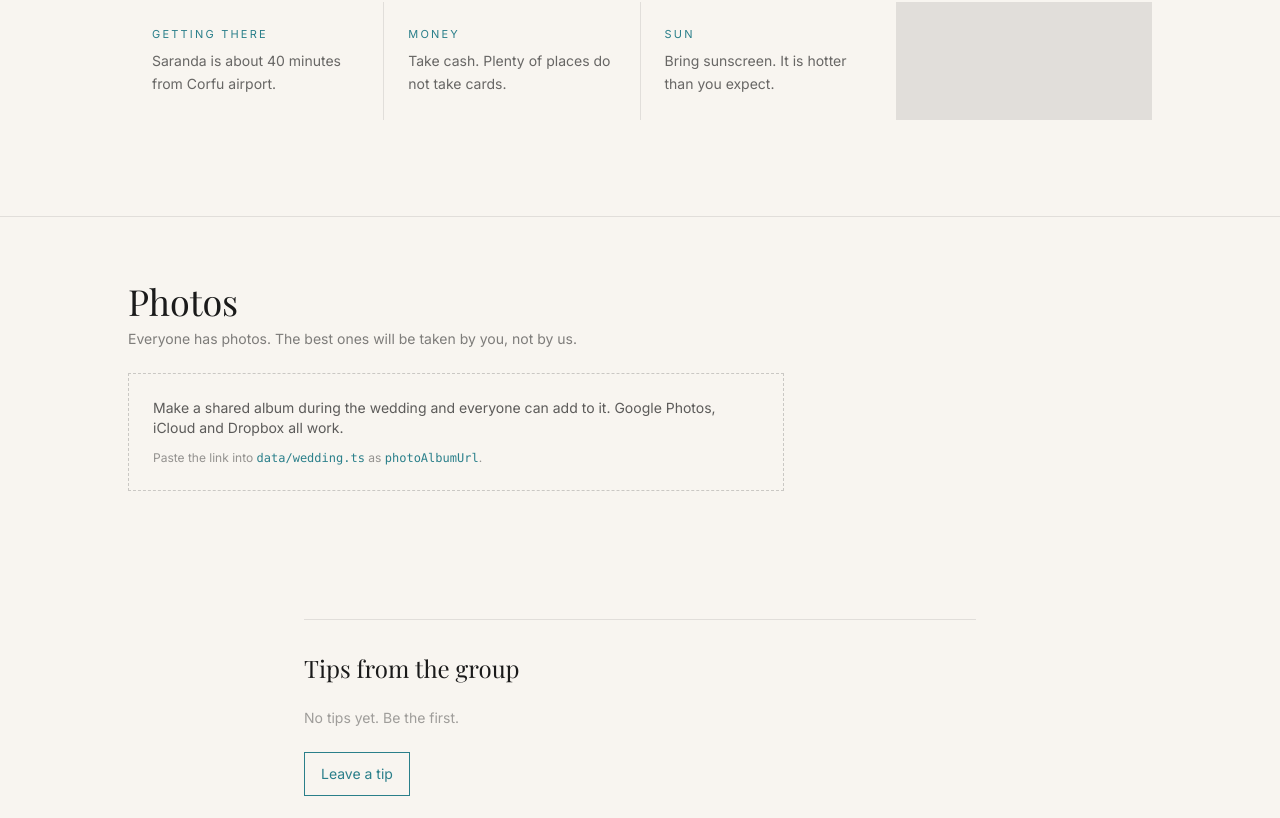
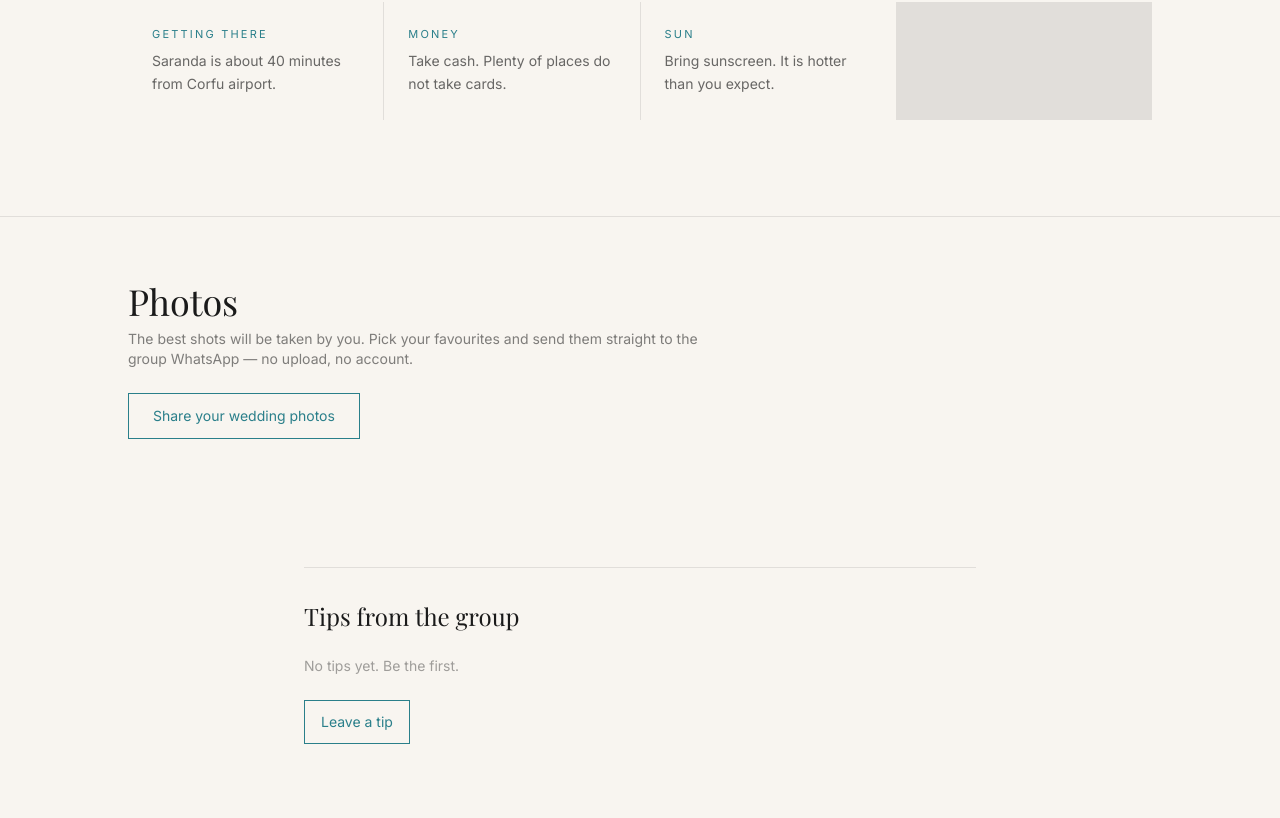
Before and after one commit to iamardiblackhat/albania-riviera, a Next.js app: page /wedding in a window 1280 px wide. Shown: the part 1341-2159 px from the top of the page. Built offline with nearby package versions, Linux system fonts and the light colour scheme; a web font is replaced by a local one.

Commit message:
Replace album link with direct photo share sheet

```diff
--- a/app/wedding/page.tsx
+++ b/app/wedding/page.tsx
@@ -145,7 +145,7 @@ export default function WeddingPage() {
       {/* Photos */}
       <section className="border-t border-[#1A1A1A]/10 px-5 md:px-8 py-12 md:py-16">
         <div className="mx-auto max-w-5xl">
-          <PhotoWall albumUrl={wedding.photoAlbumUrl} />
+          <PhotoWall />
         </div>
       </section>
 
--- a/components/PhotoWall.tsx
+++ b/components/PhotoWall.tsx
@@ -1,45 +1,58 @@
 'use client'
 
+import { useRef, useState } from 'react'
+
 /**
- * Photo wall. If an album URL is supplied we link out to a shared album
- * (Google Photos / iCloud / Dropbox). Otherwise we invite guests to add one.
- * No accounts, no API keys, no uploads handled by this app.
+ * Direct photo sharing with no backend: guests pick photos and the
+ * device share sheet sends them straight to the group chat / album.
+ * Falls back to a WhatsApp hint on desktop.
  */
+export default function PhotoWall() {
+  const inputRef = useRef<HTMLInputElement>(null)
+  const [status, setStatus] = useState('')
 
-interface PhotoWallProps {
-  albumUrl?: string
-}
+  async function handleFiles(files: FileList | null) {
+    if (!files || files.length === 0) return
+    const images = Array.from(files).filter((f) => f.type.startsWith('image/'))
+    if (images.length === 0) return
 
-export default function PhotoWall({ albumUrl = '' }: PhotoWallProps) {
+    setStatus(`Sharing ${images.length} photo${images.length > 1 ? 's' : ''}...`)
+    try {
+      if (navigator.canShare && navigator.canShare({ files: images })) {
+        await navigator.share({ files: images, title: 'Wedding photos' })
+        setStatus('Thanks!')
+      } else {
+        setStatus('Your phone cannot share files directly. Send them in the group WhatsApp instead.')
+      }
+    } catch {
+      setStatus('')
+    }
+  }
+
   return (
     <div>
       <h2 className="font-[family-name:var(--font-playfair)] text-3xl md:text-4xl mb-2">Photos</h2>
       <p className="text-sm text-[#1A1A1A]/55 mb-6 max-w-prose">
-        Everyone has photos. The best ones will be taken by you, not by us.
+        The best shots will be taken by you. Pick your favourites and send them straight to the group
+        WhatsApp — no upload, no account.
       </p>
 
-      {albumUrl ? (
-        <a
-          href={albumUrl}
-          target="_blank"
-          rel="noopener noreferrer"
-          className="inline-flex items-center gap-3 border border-[#2A7F8A] text-[#2A7F8A] px-6 py-3 text-sm hover:bg-[#2A7F8A] hover:text-[#F8F5F0] transition-colors min-h-[44px]"
-        >
-          Open the photo album
-          <span aria-hidden>&rarr;</span>
-        </a>
-      ) : (
-        <div className="border border-dashed border-[#1A1A1A]/20 p-6 max-w-prose">
-          <p className="text-sm text-[#1A1A1A]/70 mb-3">
-            Make a shared album during the wedding and everyone can add to it. Google Photos, iCloud
-            and Dropbox all work.
-          </p>
-          <p className="text-xs text-[#1A1A1A]/45">
-            Paste the link into <code className="text-[#2A7F8A]">data/wedding.ts</code> as{' '}
-            <code className="text-[#2A7F8A]">photoAlbumUrl</code>.
-          </p>
-        </div>
-      )}
+      <input
+        ref={inputRef}
+        type="file"
+        accept="image/*"
+        multiple
+        className="hidden"
+        onChange={(e) => handleFiles(e.target.files)}
+      />
+
+      <button
+        onClick={() => inputRef.current?.click()}
+        className="inline-flex items-center gap-3 border border-[#2A7F8A] text-[#2A7F8A] px-6 py-3 text-sm hover:bg-[#2A7F8A] hover:text-[#F8F5F0] transition-colors min-h-[44px]"
+      >
+        Share your wedding photos
+      </button>
+      {status && <p className="mt-3 text-sm text-[#1A1A1A]/60">{status}</p>}
     </div>
   )
 }
--- a/data/wedding.ts
+++ b/data/wedding.ts
@@ -36,11 +36,6 @@ export const wedding = {
   ],
 
   message: '',
-
-  /**
-   * Paste a Google Photos shared album link here and the photo wall links to it.
-   */
-  photoAlbumUrl: '',
 }
 
 export type Wedding = typeof wedding
```
